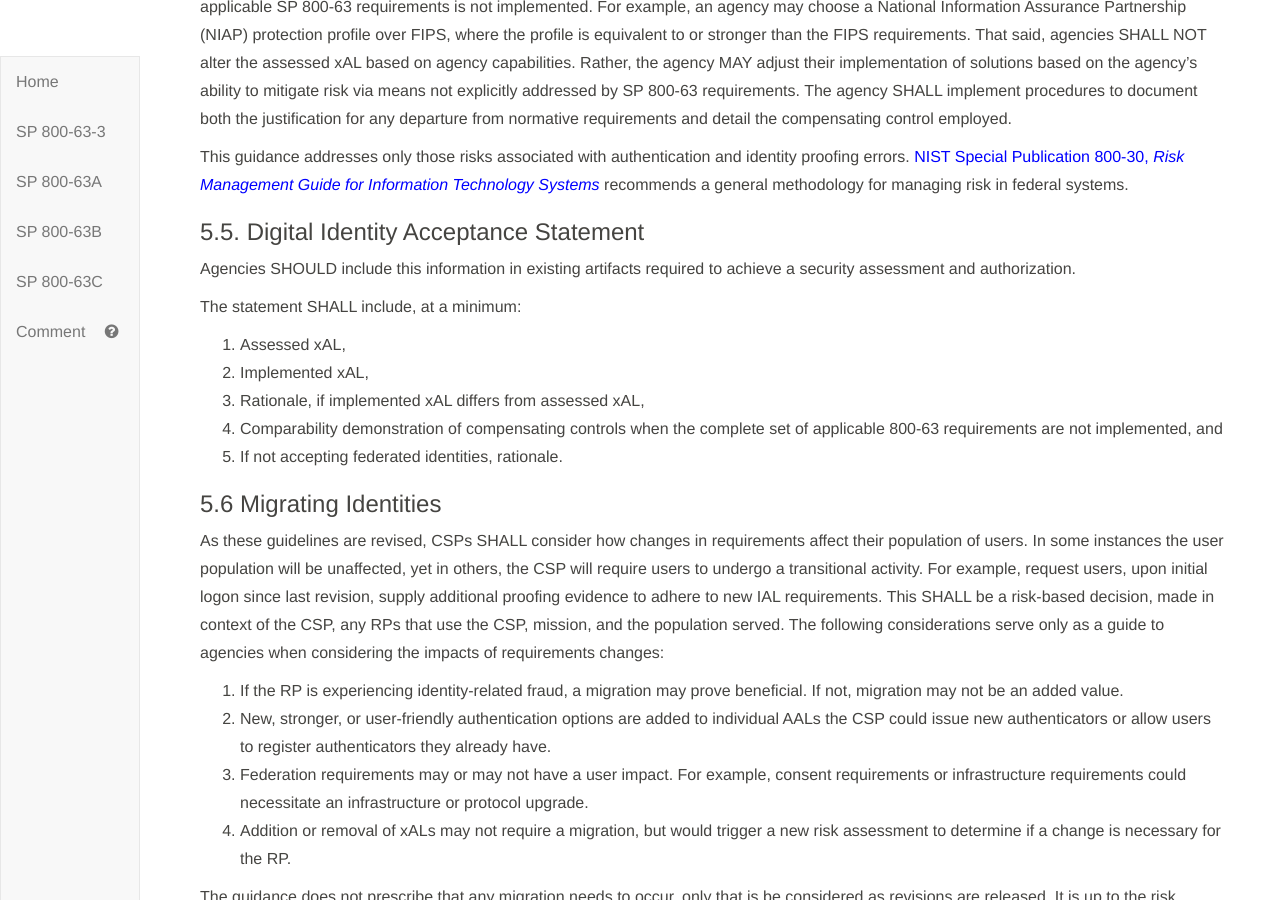
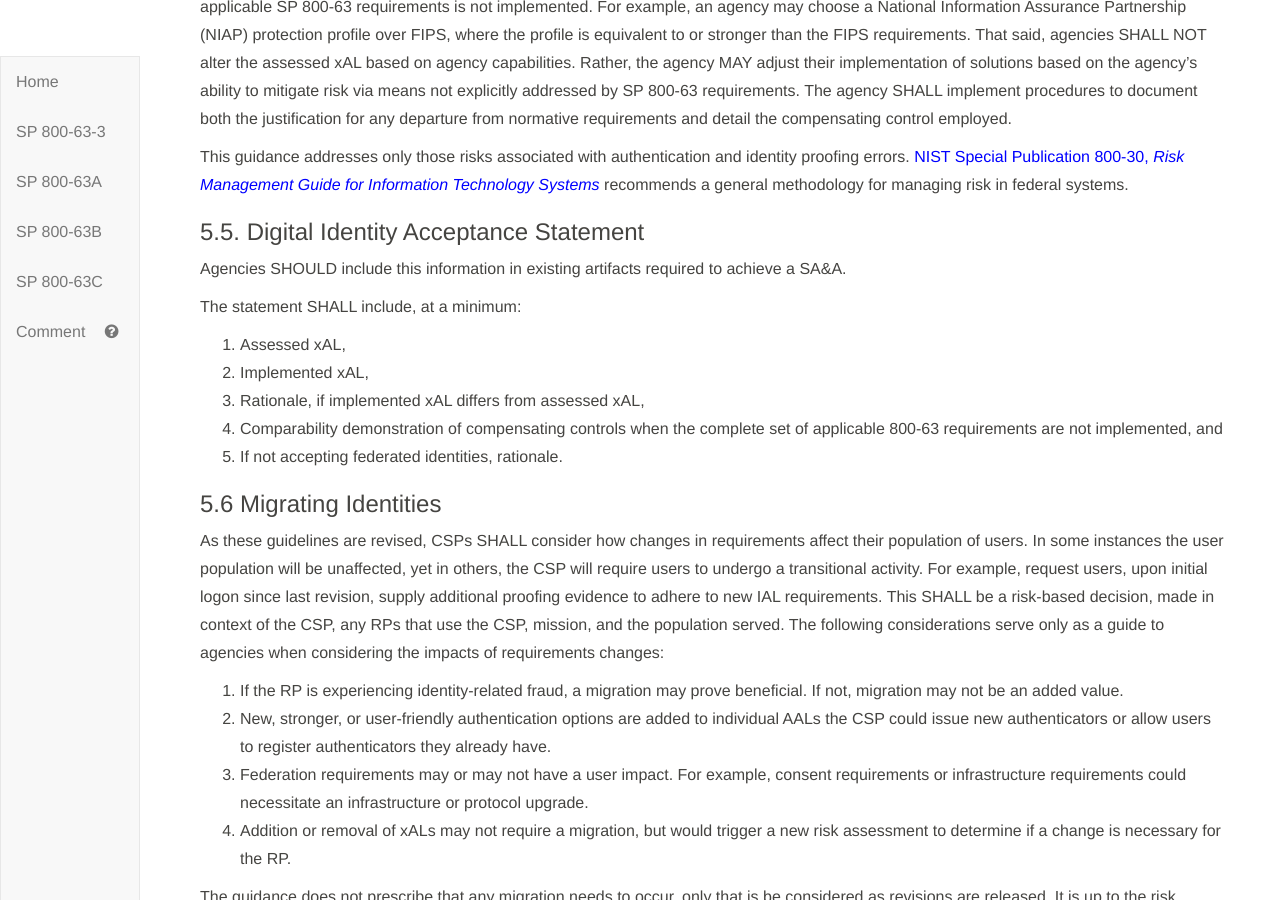
Before and after one commit to usnistgov/800-63-3, a Jekyll site: the page built from sp800-63-3/sec5_DIRM.md, in a window 1280 px wide and 900 px high, scrolled down 5091 px. Built offline with Jekyll 4.4.1, drawn with Linux system fonts in a browser that asks for light colours; our own code applies the rules of GitHub Pages for plain Markdown files.

Commit message:
Update sec5_DIRM.md

```diff
--- a/sp800-63-3/sec5_DIRM.md
+++ b/sp800-63-3/sec5_DIRM.md
@@ -145,7 +145,7 @@ This guidance addresses only those risks associated with authentication and iden
 
 ### <a name="daps"></a> 5.5. Digital Identity Acceptance Statement
 
-Agencies SHOULD include this information in existing artifacts required to achieve a security assessment and authorization.
+Agencies SHOULD include this information in existing artifacts required to achieve a SA&A.
 
 The statement SHALL include, at a minimum:
 
```
